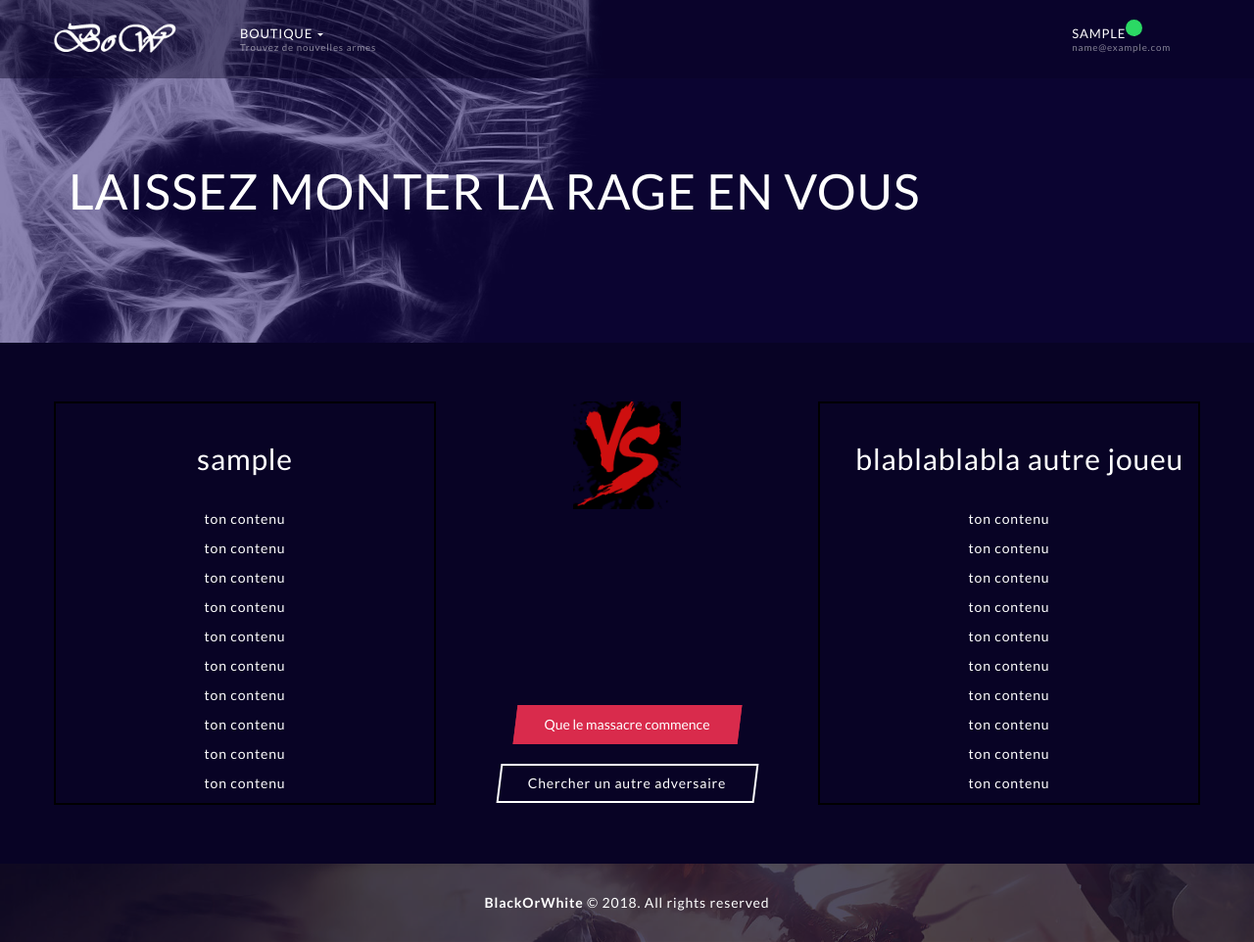
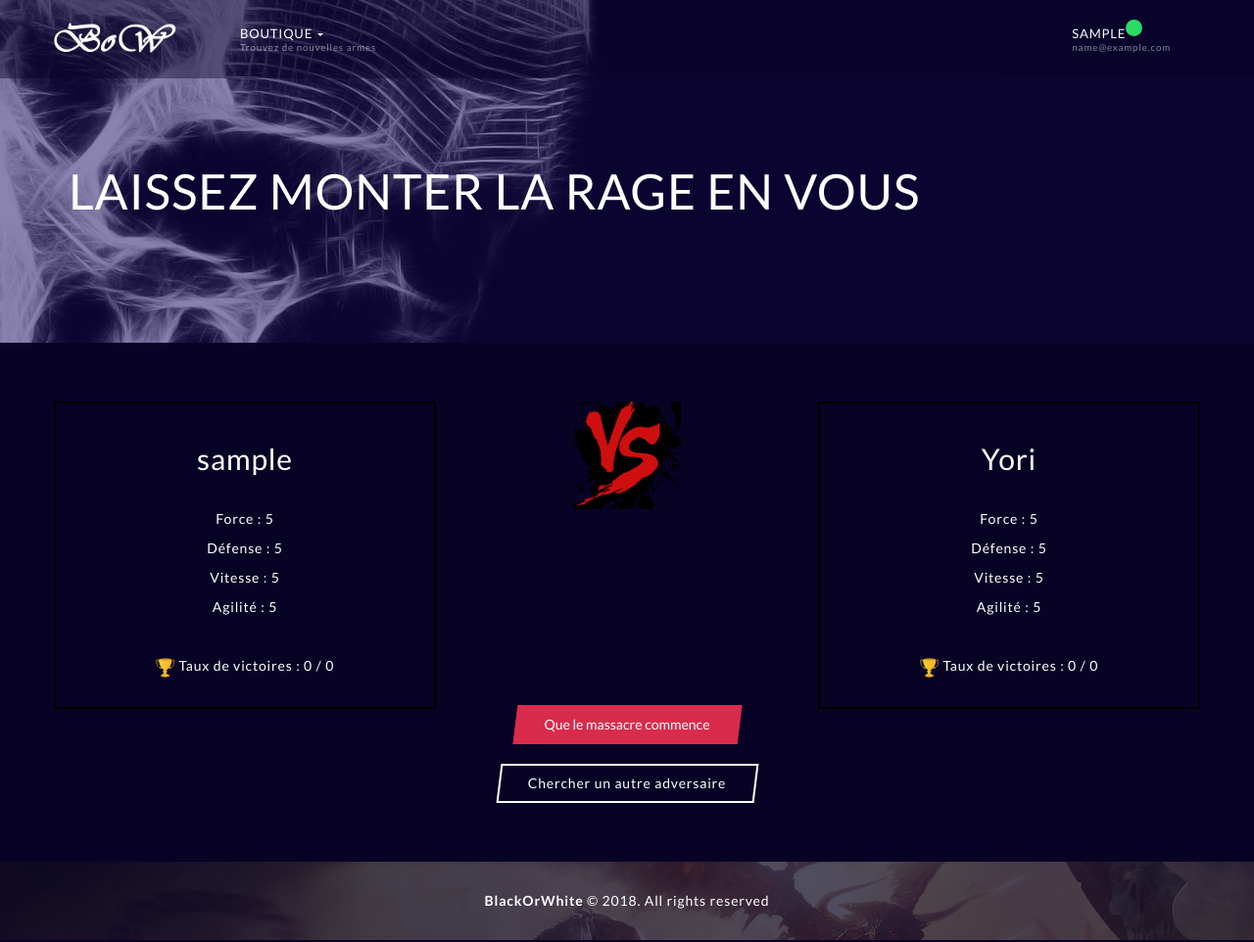
Before and after one commit to HE-Arc/BlackOrWhite, a Django app: page /bow/combat/1 in a window 1280 px wide. Shown: the whole page at 98% size. Run offline with Django 3.2, Linux system fonts and the light colour scheme; a user stored in the database is signed in; data comes from the database, SQL or seed files in the repository; tables that the repository leaves empty hold one stand-in row (values such as "Sample post"); some libraries are stand-ins or nearby versions.

Commit message:
fight page

```diff
--- a/bow/templates/bow/pages/fight.html
+++ b/bow/templates/bow/pages/fight.html
@@ -28,16 +28,13 @@
         <div class="col-md-4 text-center" style="border: 2px solid #000">
           <h2>{{ request.user }}</h2>
           <div class="row text-center">
-            <p>ton contenu</p>
-            <p>ton contenu</p>
-            <p>ton contenu</p>
-            <p>ton contenu</p>
-            <p>ton contenu</p>
-            <p>ton contenu</p>
-            <p>ton contenu</p>
-            <p>ton contenu</p>
-            <p>ton contenu</p>
-            <p>ton contenu</p>
+            <p>Force : {{ request.user.profile.character.strength }}</p>
+            <p>Défense : {{ request.user.profile.character.defense }}</p>
+            <p>Vitesse : {{ request.user.profile.character.speed }}</p>
+            <p>Agilité : {{ request.user.profile.character.agility }}</p>
+            <br>
+            <p><img src="{% static 'assets/images/trophy.png' %}" alt="Combats" style="width:20px; height:20px;"> Taux de victoires : {{ request.user.profile.character.victories }} / {{ request.user.profile.character.fight_count }}</p>
+            <br>
           </div>
         </div>
         <div class="col-md-4 text-center">
@@ -45,36 +42,33 @@
             <img src="{% static 'assets/images/vs.png' %}" alt="Versus" style="width: 110px; height: 110px;">
           </div>
           <div class="row" style="margin-top: 200px;">
-            <button type="button" class="btn active btn-default" data-dismiss="modal">Que le massacre commence</button><br><br>
+            <button id="btn_fight" type="button" class="btn active btn-default" data-dismiss="modal">Que le massacre commence</button><br><br>
             <a href="{% url 'opponents' %}" class="btn btn-default">Chercher un autre adversaire</a>
           </div>
         </div>
         <div class="col-md-4" style="border: 2px solid #000; text-align: center;">
-          <h2 style="text-align: right">blablablabla autre joueu</h2>
+          <h2 style="text-align: center">{{ opponent.name }}</h2>
           <div class="row">
-            <p>ton contenu</p>
-            <p>ton contenu</p>
-            <p>ton contenu</p>
-            <p>ton contenu</p>
-            <p>ton contenu</p>
-            <p>ton contenu</p>
-            <p>ton contenu</p>
-            <p>ton contenu</p>
-            <p>ton contenu</p>
-            <p>ton contenu</p>
+            <p>Force : {{ opponent.strength }}</p>
+            <p>Défense : {{ opponent.defense }}</p>
+            <p>Vitesse : {{ opponent.speed }}</p>
+            <p>Agilité : {{ opponent.agility }}</p>
+            <br>
+            <p><img src="{% static 'assets/images/trophy.png' %}" alt="Combats" style="width:20px; height:20px;"> Taux de victoires : {{ opponent.victories }} / {{ opponent.fight_count }}</p>
+            <br>
           </div>
         </div>
       </div>
     </div>
 
     <!-- Modal -->
-    <!--<div class="modal fade" id="myModal" tabindex="-1" role="dialog" aria-labelledby="myModalLabel" aria-hidden="true">
+    <div class="modal fade" id="myModal" tabindex="-1" role="dialog" aria-labelledby="myModalLabel" aria-hidden="true">
       <div class="modal-dialog">
         <div class="modal-content">
           <div class="modal-header">
             <button type="button" class="close" data-dismiss="modal" aria-label="Close"><span aria-hidden="true">&times;</span>
             </button>
-            <h4 class="modal-title" id="myModalLabel">Confirmez votre achat!!</h4>
+            <h4 class="modal-title" id="myModalLabel">Résultat du combat...</h4>
           </div>
           <div class="modal-body">
           <p class="message"></p>
@@ -87,13 +81,20 @@
           </div>
         </div>
       </div>
-    </div>-->
+    </div>
     <!-- /Modals -->
     {% include 'partials/_footer.html' %}
   </section>
 
-  {% block javascript %}
-  <script>
-  </script>
-  {% endblock javascript %}
 {% endblock %}
+{% block javascript %}
+<script>
+  $(document).ready(function() {
+     $("#btn_fight").click(function(event) {
+        //TODO
+        $('#myModal').modal('show');
+     });
+   });
+
+</script>
+{% endblock javascript %}
--- a/bow/urls.py
+++ b/bow/urls.py
@@ -13,10 +13,9 @@ urlpatterns = [
     path('profil', views.profile, name='profile'),
     path('profil/improve/<int:attrib>', views.improve, name='improve'),
     #Game
-    #path('combat', views.opponents, name='fight'),
     path('adversaires', views.opponents, name='opponents'),
+    path('combat/<int:opponent_id>', views.fight, name='fight'),
     #Store
     path('boutique', views.store, name='store'),
     path('achat/<int:id>', views.buy, name='buy'),
-    path('combat/<int:id>', views.fight, name='fight'),
 ]
--- a/bow/views.py
+++ b/bow/views.py
@@ -76,9 +76,11 @@ def opponents(request):
     opponents_query_set = Characters.objects.filter(camp__name__contains=camp_opponent)
     return render(request, 'bow/pages/opponents.html', {'opponents': opponents_query_set})
 
-#Choose opponent
-'''def opponent(request):
-    return render(request, 'bow/pages/opponents.html')'''
+@login_required
+def fight(request, opponent_id):
+    opponent = Characters.objects.filter(id=opponent_id).first()
+    print(opponent.name)
+    return render(request, 'bow/pages/fight.html', {'opponent': opponent})
 
 #====Display user profile
 @login_required
@@ -145,7 +147,3 @@ def buy(request, id):
             else:
                 return HttpResponse("interdit")
     return render(request)
-
-@login_required
-def fight(request, id):
-    return render(request, 'bow/pages/fight.html')
--- a/static/css/custom.css
+++ b/static/css/custom.css
@@ -3,3 +3,22 @@
  * Type your custom styles
  *
  */
+
+.modal {
+  text-align: center;
+}
+
+@media screen and (min-width: 768px) {
+  .modal:before {
+    display: inline-block;
+    vertical-align: middle;
+    content: " ";
+    height: 100%;
+  }
+}
+
+.modal-dialog {
+  display: inline-block;
+  text-align: left;
+  vertical-align: middle;
+}
```
